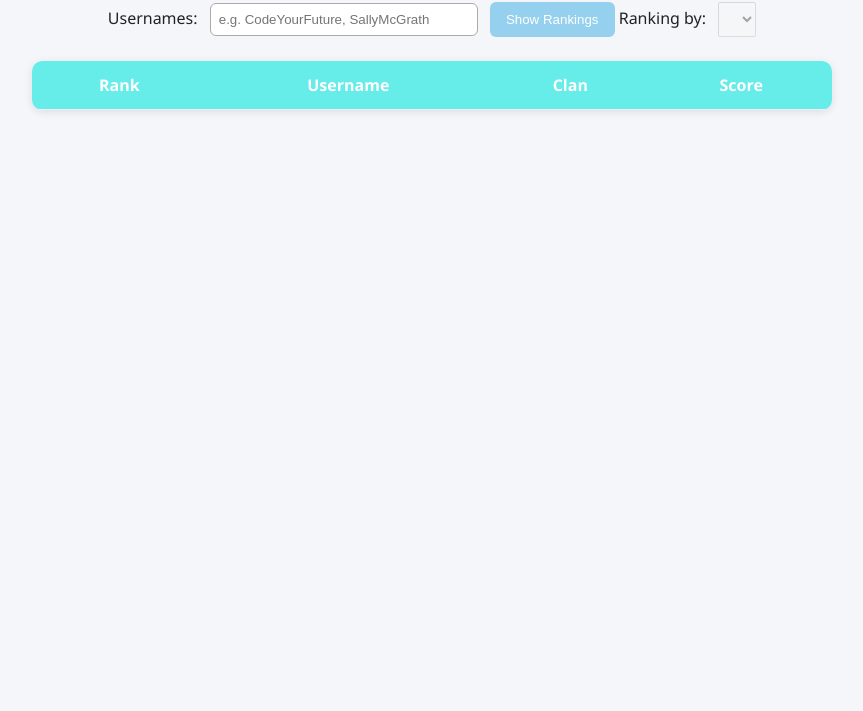
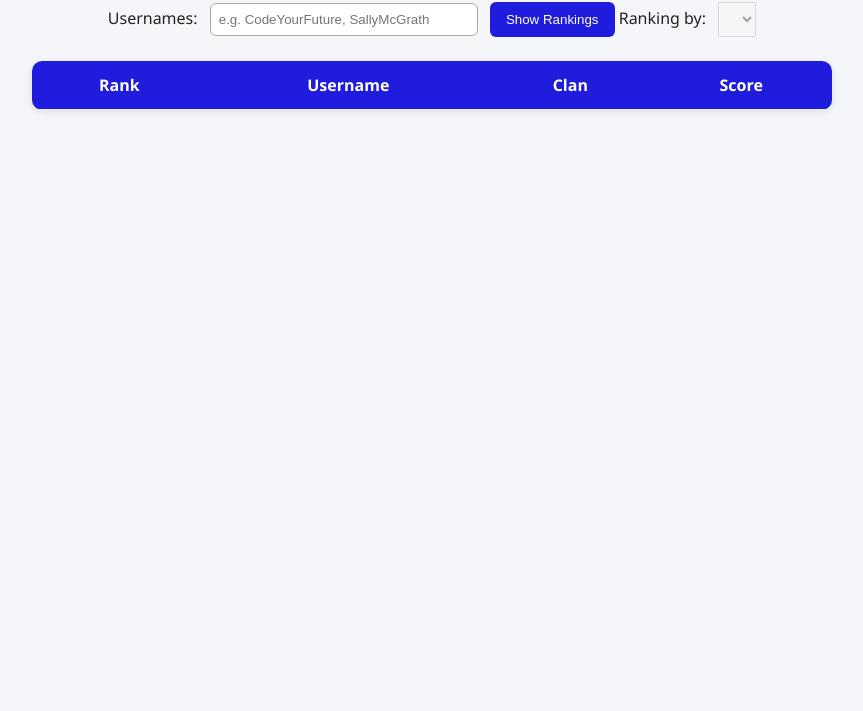
Before and after one commit to SuWebOnes/Codewars-Leaderboard, a website with bundled scripts: page index.html in a window 1280 px wide. Shown: the part 89-800 px from the top of the page, without its empty margins (208-1071 px from the left). Built offline with nearby package versions, Linux system fonts and the light colour scheme.

Commit message:
fix color change to fix lighthouse accessability

```diff
--- a/style.css
+++ b/style.css
@@ -30,7 +30,7 @@ input {
 
 button {
   padding: 0.6rem 1rem;
-  background: #95d0ee;
+  background: #1f1cdd;
   color: white;
   border: none;
   border-radius: 6px;
@@ -67,7 +67,7 @@ th, td {
 }
 
 th {
-  background: #66ece9;
+  background: #1f1cdd;
   color: white;
 }
 
@@ -76,7 +76,7 @@ tr:hover {
 }
 
 a {
-  color: #7aede5;
+  color: #1f1cdd;
   text-decoration: none;
 }
 
```
